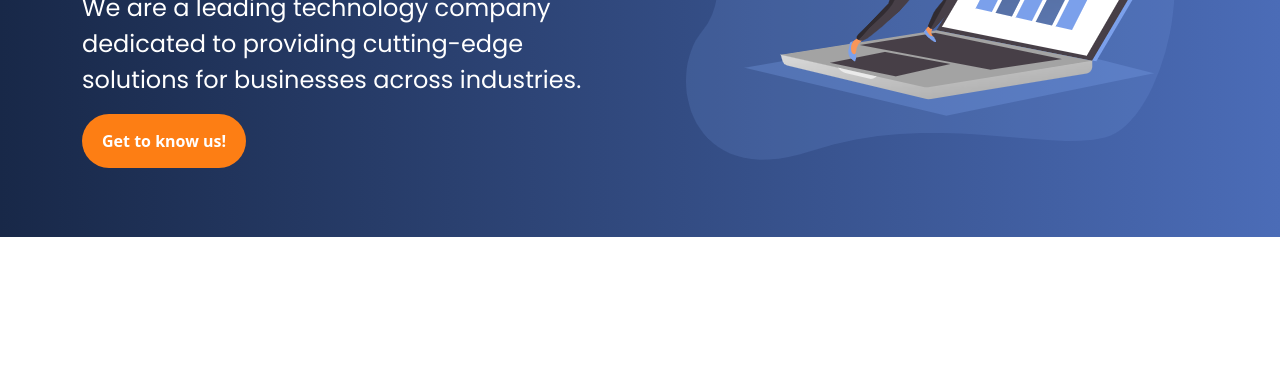
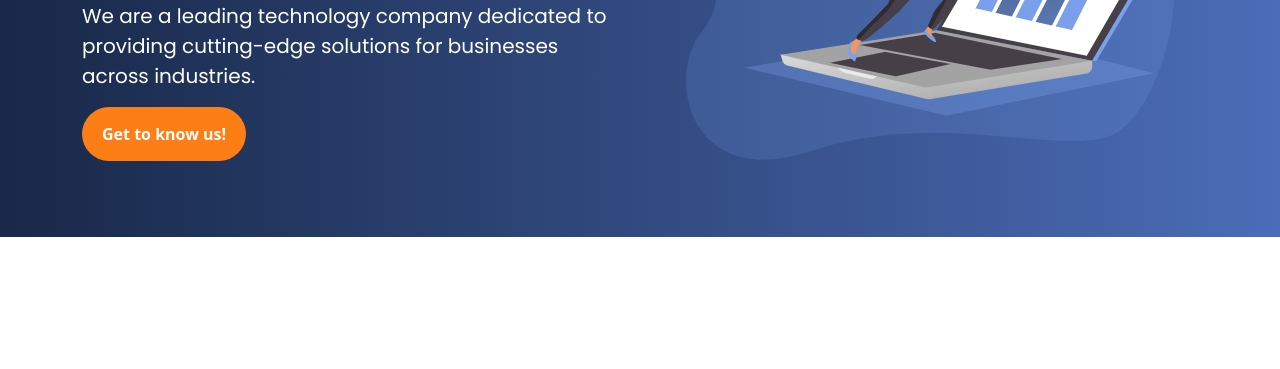
Before and after one commit to sebilune/landing-page, a website: page index.html in a window 1280 px wide. Shown: the part 431-800 px from the top of the page. Drawn offline with nearby package versions, Linux system fonts and the light colour scheme; files that its build step writes are made by us from their sources.

Commit message:
Upadated _typography.scss. Updated the text size on smaller devices.

```diff
--- a/scss/components/_typography.scss
+++ b/scss/components/_typography.scss
@@ -12,10 +12,14 @@
     }
 
     span.description {
-        font-size: 1.5rem;
+        font-size: 1rem;
         display: block;
-        margin-top: 1.2rem;
+        margin-top: 1.5rem;
         text-transform: none;
+
+        @include media-breakpoint-up(lg) {
+            font-size: 1.25rem;
+        }
     }
 }
 
```
